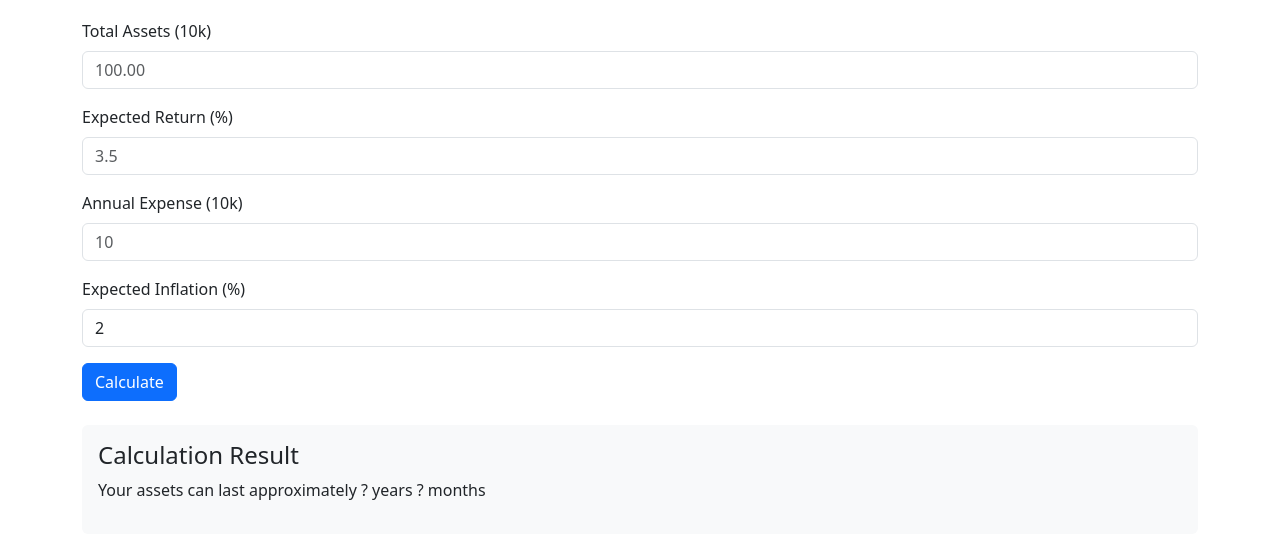
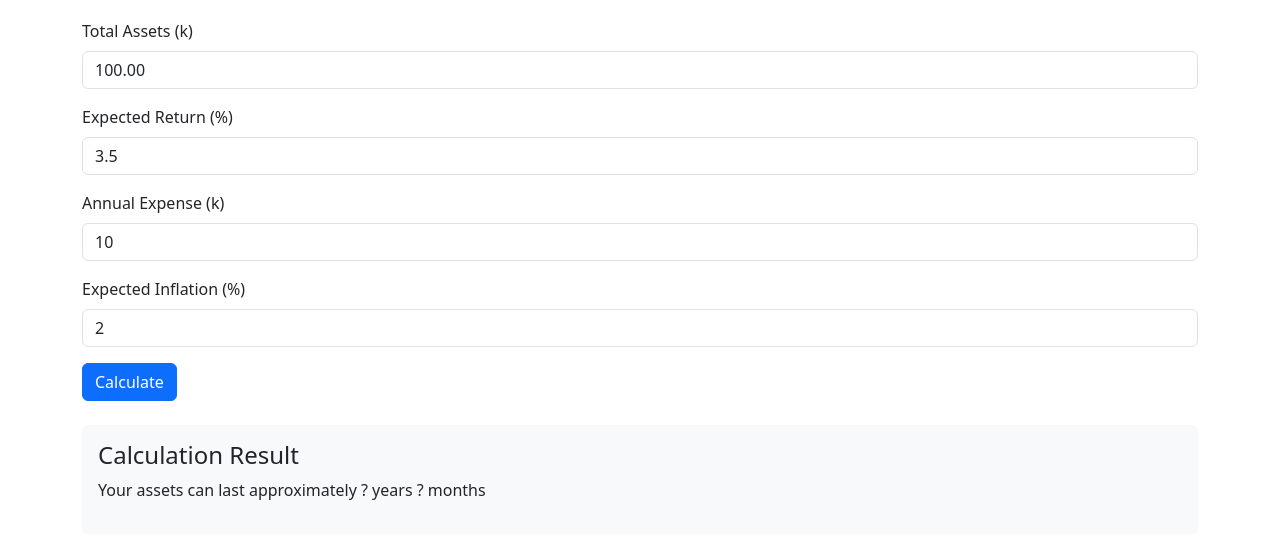
Before and after one commit to GitAiEnEn/LyingFlatCalulator.github.io, a plain HTML site: page index.html in a window 1280 px wide. Shown: the part 101-640 px from the top of the page. Drawn offline with nearby package versions, Linux system fonts and the light colour scheme.

Commit message:
fix issue

```diff
--- a/index.html
+++ b/index.html
@@ -26,15 +26,15 @@
         <form>
             <div class="mb-3">
                 <label for="totalAssets" class="form-label" data-i18n="totalAssets">总资产（W）</label>
-                <input type="text" pattern="[0-9]+([\.,][0-9]+)?" class="form-control" id="totalAssets" placeholder="100.00">
+                <input type="text" pattern="[0-9]+([\.,][0-9]+)?" class="form-control" id="totalAssets" value="100.00">
             </div>
             <div class="mb-3">
                 <label for="expectedReturn" class="form-label" data-i18n="expectedReturn">预期收益 (%)</label>
-                <input type="text" pattern="[0-9]+([\.,][0-9]+)?" class="form-control" id="expectedReturn" placeholder="3.5">
+                <input type="text" pattern="[0-9]+([\.,][0-9]+)?" class="form-control" id="expectedReturn" value="3.5">
             </div>
             <div class="mb-3">
                 <label for="annualExpense" class="form-label" data-i18n="annualExpense">首年支出(W)</label>
-                <input type="text" pattern="[0-9]+([\.,][0-9]+)?" class="form-control" id="annualExpense" placeholder="10">
+                <input type="text" pattern="[0-9]+([\.,][0-9]+)?" class="form-control" id="annualExpense" value="10">
             </div>
             <div class="mb-3">
                 <label for="annualInflation" class="form-label" data-i18n="annualInflation">预期通胀 (%)</label>
@@ -75,7 +75,7 @@
             },
             "totalAssets": {
                 "zh": "总资产（W）",
-                "en": "Total Assets (10k)"
+                "en": "Total Assets (k)"
             },
             "expectedReturn": {
                 "zh": "预期收益 (%)",
@@ -83,7 +83,7 @@
             },
             "annualExpense": {
                 "zh": "首年支出(W)",
-                "en": "Annual Expense (10k)"
+                "en": "Annual Expense (k)"
             },
             "annualInflation": {
                 "zh": "预期通胀 (%)",
```
